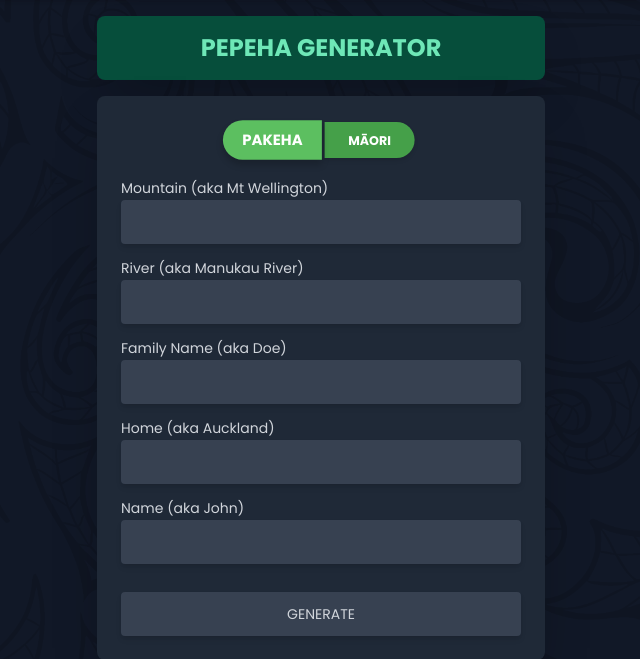
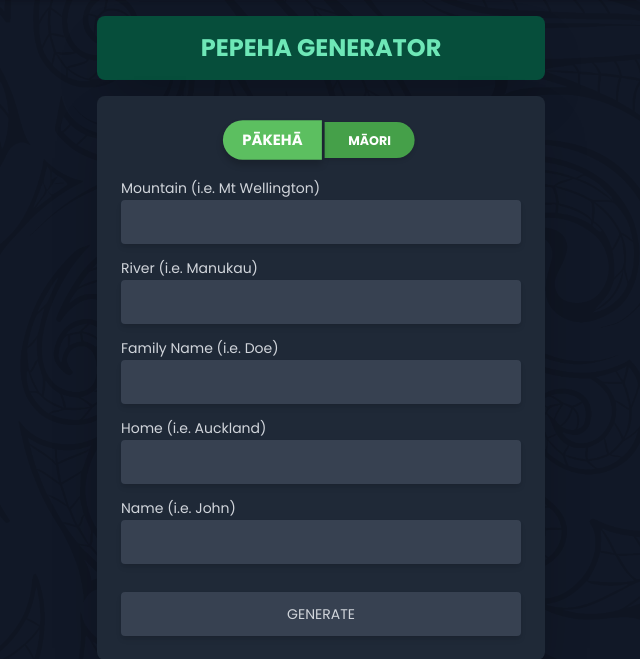
Before and after one commit to nemsip/11COM-Python, a Flask app: page /generate in a window 1280 px wide. Shown: the part 64-723 px from the top of the page, without its empty margins (319-959 px from the left). Run offline with Flask 3, Linux system fonts and the light colour scheme.

Commit message:
implemented the tweaks Whaea Kara recommended i fix

```diff
--- a/NCEA/templates/generate.html
+++ b/NCEA/templates/generate.html
@@ -11,26 +11,26 @@
             <div class="bg-gray-800 p-6 rounded-lg shadow-2xl">
                 <div class="flex space-x-2 mb-4">
                     <div class="button-container">
-                        <button id="pakeha" class="button selected" style="width: 100px; height: 40px;">Pakeha</button>
+                        <button id="pakeha" class="button selected" style="width: 100px; height: 40px;">Pākehā</button>
                         <button id="maori" class="button" style="width: 100px; height: 40px;">Māori</button>
                     </div>
                 </div>
                 <form id="pakehaForm" action="/generate" method="post">
                     <input name="ethnicity" value="pakeha" type="hidden">
 
-                    <label for="mountain" class="text-sm">Mountain (aka Mt Wellington)</label>
+                    <label for="mountain" class="text-sm">Mountain (i.e. Mt Wellington)</label>
                     <input type="text" name="mountain" class="w-full bg-gray-700 p-3 rounded mb-3 text-sm custom-shadow-more">
 
-                    <label for="river" class="text-sm">River (aka Manukau River)</label>
+                    <label for="river" class="text-sm">River (i.e. Manukau)</label>
                     <input type="text" name="river" class="w-full bg-gray-700 p-3 rounded mb-3 text-sm custom-shadow-more">
 
-                    <label for="family-name" class="text-sm">Family Name (aka Doe)</label>
+                    <label for="family-name" class="text-sm">Family Name (i.e. Doe)</label>
                     <input type="text" name="family-name" class="w-full bg-gray-700 p-3 rounded mb-3 text-sm custom-shadow-more">
 
-                    <label for="home" class="text-sm">Home (aka Auckland)</label>
+                    <label for="home" class="text-sm">Home (i.e. Auckland)</label>
                     <input type="text" name="home" class="w-full bg-gray-700 p-3 rounded mb-3 text-sm custom-shadow-more">
 
-                    <label for="name" class="text-sm">Name (aka John)</label>
+                    <label for="name" class="text-sm">Name (i.e. John)</label>
                     <input type="text" name="name" class="w-full bg-gray-700 p-3 rounded mb-3 text-sm custom-shadow-more">
 
                     <button type="submit" id="generatePakeha" class="w-full bg-gray-700 text-gray-300 p-3 rounded mt-4 text-sm custom-shadow-more" disabled>GENERATE</button>
@@ -44,6 +44,9 @@
                     <label for="awa" class="text-sm">Awa (River)</label>
                     <input type="text" name="awa" class="w-full bg-gray-700 p-3 rounded mb-3 text-sm custom-shadow-more">
 
+                    <label for="waka" class="text-sm">Waka (Canoe)</label>
+                    <input type="text" name="waka" class="w-full bg-gray-700 p-3 rounded mb-3 text-sm custom-shadow-more">
+
                     <label for="marae" class="text-sm">Marae</label>
                     <input type="text" name="marae" class="w-full bg-gray-700 p-3 rounded mb-3 text-sm custom-shadow-more">
 
@@ -55,9 +58,6 @@
 
                     <label for="ingoa" class="text-sm">Ingoa (Name)</label>
                     <input type="text" name="ingoa" class="w-full bg-gray-700 p-3 rounded mb-3 text-sm custom-shadow-more">
-
-                    <label for="waka" class="text-sm">Waka (Canoe)</label>
-                    <input type="text" name="waka" class="w-full bg-gray-700 p-3 rounded mb-3 text-sm custom-shadow-more">
 
                     <button type="submit" id="generateMaori" class="w-full bg-gray-700 text-gray-300 p-3 rounded mt-4 text-sm custom-shadow-more" disabled>WHAKAPUTA (GENERATE)</button>
                 </form>
```
Also changed, not shown: NCEA/templates/todo.txt (+6 -4 lines).
